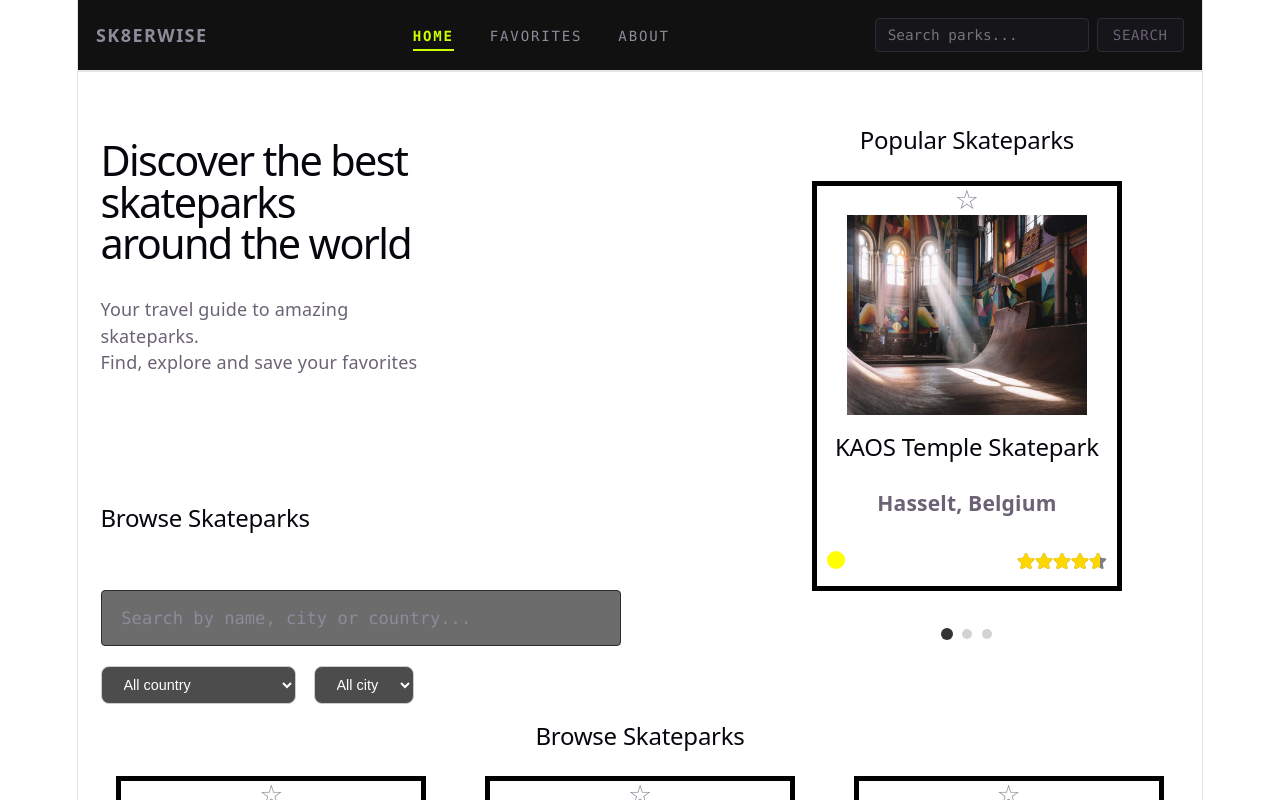
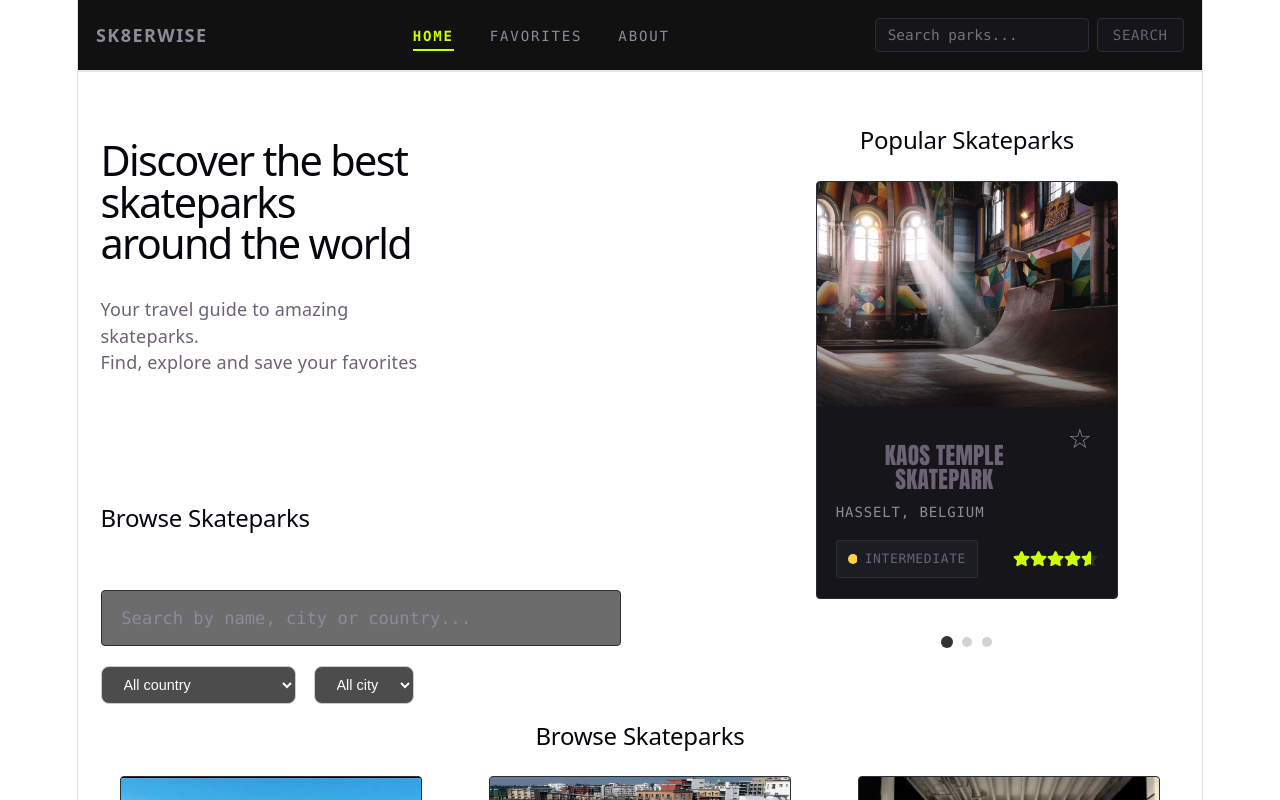
Before and after one commit to Willsky013/Sk8erWise-website, a React (Vite) app: page / in a window 1280 px wide. Shown: the top 800 px of the page. Built offline with nearby package versions, Linux system fonts and the light colour scheme.

Commit message:
changes to park card and design

```diff
--- a/index.html
+++ b/index.html
@@ -10,6 +10,15 @@
     <meta name="theme-color" content="#ccff00" />
 
     <meta name="viewport" content="width=device-width, initial-scale=1.0" />
+
+    <!-- Concrete & Volt type system (Anton / Space Mono / DM Sans) -->
+    <link rel="preconnect" href="https://fonts.googleapis.com" />
+    <link rel="preconnect" href="https://fonts.gstatic.com" crossorigin />
+    <link
+      href="https://fonts.googleapis.com/css2?family=Anton&family=Space+Mono:ital,wght@0,400;0,700;1,400&family=DM+Sans:opsz,wght@9..40,400;9..40,500;9..40,700&display=swap"
+      rel="stylesheet"
+    />
+
     <title>sk8erwise-website</title>
   </head>
 
--- a/src/components/ParkCard.jsx
+++ b/src/components/ParkCard.jsx
@@ -8,41 +8,48 @@ import { useState } from "react";
 export default function ParkCard({ park, onClick }) {
   const stars = Array(5).fill(0);
 
-  let levelColor = "gray";
+  let levelColor = "var(--muted)";
 
   if (park.difficulty === "Beginner") {
-    levelColor = "green";
+    levelColor = "#3ddc84";
   } else if (park.difficulty === "Intermediate") {
-    levelColor = "yellow";
+    levelColor = "#ffd23f";
   } else if (park.difficulty === "Advanced") {
-    levelColor = "red";
+    levelColor = "#ff3b1f";
   }
 
   const starColoring = park.rating * 20;
 
   return (
-    <div className="parkCard" onClick={onClick}>
-      <div onClick={(e) => e.stopPropagation()}>
-        <FavoriteButton parkId={park.id} />
-      </div>
-
+    <article className="parkCard" onClick={onClick}>
+      <div className="card-media">
         <img
           src={`${import.meta.env.BASE_URL}${park.images[0].replace(/^\//, "")}`}
           alt={park.name}
           className="parkImage"
+          loading="lazy"
         />
+      </div>
 
-      <h2>{park.name}</h2>
-      <h3>
+      <div className="card-body">
+        <div className="card-header">
+          <h2 className="card-title">{park.name}</h2>
+          <div onClick={(e) => e.stopPropagation()}>
+            <FavoriteButton parkId={park.id} />
+          </div>
+        </div>
+
+        <p className="card-location">
           {park.city}, {park.country}
-      </h3>
+        </p>
 
         <div className="inforow">
-        <span className="levelMarking" style={{ color: levelColor }}>
-          <FaCircle />
+          <span className="levelMarking">
+            <FaCircle className="levelDot" style={{ color: levelColor }} />
+            {park.difficulty}
           </span>
 
-        <div className="ratingMarking">
+          <div className="ratingMarking" title={`${park.rating} / 5`}>
             <span className="emptyStars">
               {stars.map((_, index) => (
                 <FaStar key={index} />
@@ -57,5 +64,6 @@ export default function ParkCard({ park, onClick }) {
           </div>
         </div>
       </div>
+    </article>
   );
 }
--- a/src/components/components-css/ParkCard.css
+++ b/src/components/components-css/ParkCard.css
@@ -1,37 +1,124 @@
+/* ============================================================
+   PARK CARD — Concrete & Volt
+   ============================================================ */
 .parkCard {
+  position: relative;
   display: flex;
   flex-direction: column;
-    height: 400px;
   width: 300px;
-    border: 5px solid black;
-    text-align: center;
+  background: var(--concrete);
+  border: 1px solid var(--line);
+  border-radius: var(--radius);
+  overflow: hidden;
+  text-align: left;
+  cursor: pointer;
+  transition: transform 0.22s cubic-bezier(0.2, 0.7, 0.3, 1),
+    border-color 0.22s ease, box-shadow 0.22s ease;
 }
+.parkCard:hover {
+  transform: translateY(-6px);
+  border-color: var(--volt);
+  box-shadow: 0 18px 0 -10px rgba(204, 255, 0, 0.35),
+    0 22px 50px -24px rgba(0, 0, 0, 0.9);
+}
+
+/* ---------- media ---------- */
+.card-media {
+  display: block;
+  position: relative;
+  overflow: hidden;
+}
+.card-media::after {
+  content: "";
+  position: absolute;
+  inset: 0;
+  background: linear-gradient(to top, rgba(11, 11, 12, 0.55), transparent 55%);
+}
+.parkImage {
+  display: block;
+  width: 100%;
+  aspect-ratio: 4 / 3;
+  object-fit: cover;
+  transition: transform 0.5s cubic-bezier(0.2, 0.7, 0.3, 1), filter 0.4s ease;
+  filter: saturate(0.9) contrast(1.05);
+}
+.parkCard:hover .parkImage {
+  transform: scale(1.07);
+  filter: saturate(1.1) contrast(1.08);
+}
+
+/* ---------- body ---------- */
+.card-body {
+  display: flex;
+  flex-direction: column;
+  flex: 1;
+  padding: 1rem 1.05rem 1.1rem;
+}
+.card-header {
+  display: flex;
+  justify-content: space-between;
+  align-items: start;
+  gap: 0.5rem;
+}
+.card-title {
+  margin: 0;
+  font-family: var(--display);
+  font-weight: 400;
+  font-size: 1.3rem;
+  line-height: 1.05;
+  text-transform: uppercase;
+  letter-spacing: 0.01em;
+  color: var(--text);
+}
+.parkCard:hover .card-title {
+  color: var(--volt);
+}
+.card-location {
+  font-family: var(--mono);
+  color: var(--muted);
+  font-size: 0.78rem;
+  text-transform: uppercase;
+  letter-spacing: 0.06em;
+  margin: 0.4rem 0 0.85rem;
+}
+
+/* ---------- difficulty + rating markings ---------- */
 .inforow {
   display: flex;
   justify-content: space-between;
   align-items: center;
-    margin-right: 10px;
-    margin-left: 10px;
+  gap: 0.5rem;
   margin-top: auto;
-    margin-bottom: 10px;
 }
-.parkImage {
-    display: block;
-    margin: 0 auto;
-    height: 200px;
-    width: 80%;
+.levelMarking {
+  display: inline-flex;
+  align-items: center;
+  gap: 0.4rem;
+  font-family: var(--mono);
+  font-size: 0.72rem;
+  text-transform: uppercase;
+  letter-spacing: 0.05em;
+  color: var(--text);
+  padding: 0.28rem 0.6rem;
+  border-radius: 2px;
+  background: var(--concrete-2);
+  border: 1px solid var(--line);
+}
+.levelDot {
+  font-size: 0.55rem;
+}
 
-}
 .ratingMarking {
   position: relative;
   line-height: 1;
   display: inline-block;
+  font-size: 0.95rem;
 }
 .emptyStars {
-    color: gray;
+  color: var(--line);
 }
 .filledStars {
-    color: gold;
+  color: var(--volt);
   position: absolute;
   top: 0;
   left: 0;
--- a/src/index.css
+++ b/src/index.css
@@ -28,7 +28,10 @@
 
   --sans: system-ui, 'Segoe UI', Roboto, sans-serif;
   --heading: system-ui, 'Segoe UI', Roboto, sans-serif;
+  /* --mono: 'Space Mono', ui-monospace, Consolas, monospace; */
   --mono: ui-monospace, Consolas, monospace;
+  --display: 'Anton', 'Arial Narrow', sans-serif;
+  --body: 'DM Sans', system-ui, sans-serif;
 
   --radius: 4px;
 
```
Lines whose indentation alone changed are shown as unchanged.
